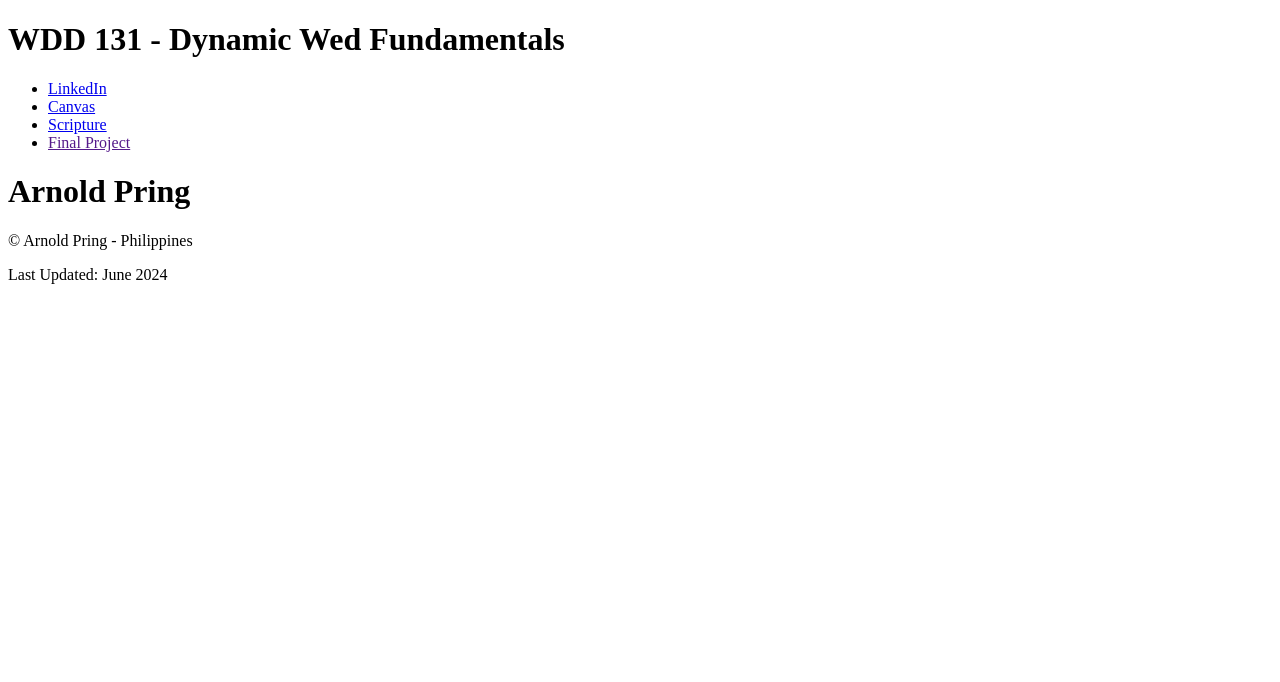
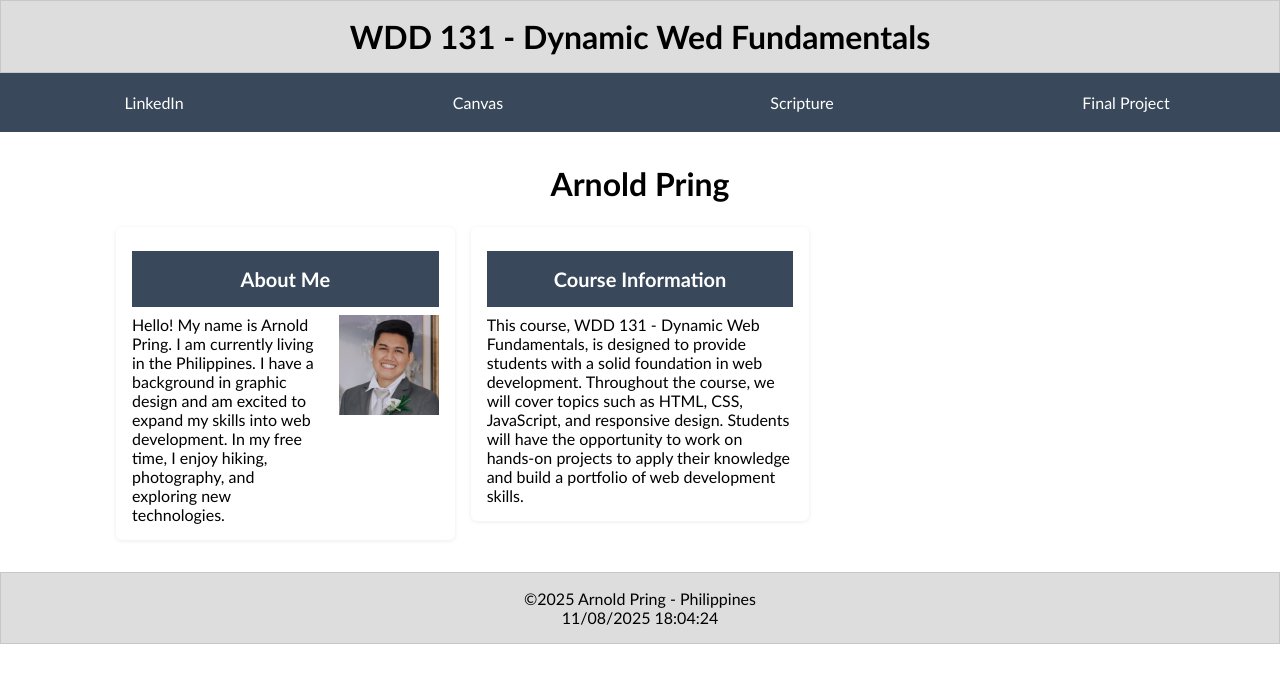
Before and after one commit to noldie03/wdd131, a plain HTML site: page index.html in a window 1280 px wide. Drawn offline with Linux system fonts and the light colour scheme.

Commit message:
finished css js

```diff
--- a/index.html
+++ b/index.html
@@ -6,6 +6,8 @@
     <meta name="viewport" content="width=device-width, initial-scale=1.0" author="Arnold Pring"
         description="WDD 131 - Dynamic Wed Fundamentals - Arnold Pring - Landing Page">
     <title>WDD 131 - Dynamic Wed Fundamentals - Arnold Pring</title>
+    <link rel="stylesheet" href="styles/base.css">
+    <script src="scripts/getdates.js" defer></script>
 </head>
 
 <body>
@@ -24,11 +26,26 @@
 
     <main>
         <h1>Arnold Pring</h1>
-        <section class="card"></section>
-        <section class="card"></section>
+        <section class="card">
+            <h2>About Me</h2>
+            <div class="about-me">
+                <p>Hello! My name is Arnold Pring. I am currently living in the Philippines. I have a background in
+                    graphic
+                    design and am excited to expand my skills into web development. In my free time, I enjoy hiking,
+                    photography, and exploring new technologies.</p>
+                <img src="images/arnold.jpg" alt="Picture of Arnold Pring" width="100" height="100">
+            </div>
+        </section>
+        <section class="card">
+            <h2>Course Information</h2>
+            <p>This course, WDD 131 - Dynamic Web Fundamentals, is designed to provide students with a solid foundation
+                in web development. Throughout the course, we will cover topics such as HTML, CSS, JavaScript, and
+                responsive design. Students will have the opportunity to work on hands-on projects to apply their
+                knowledge and build a portfolio of web development skills.</p>
+        </section>
     </main>
     <footer>
-        <p><span id="currentyear"></span>© Arnold Pring - Philippines</p>
+        <p>©<span id="currentyear"></span> Arnold Pring - Philippines</p>
         <p id="lastModified">Last Updated: June 2024</p>
     </footer>
 
--- a/scripts/getdates.js
+++ b/scripts/getdates.js
@@ -0,0 +1,5 @@
+const year = document.getElementById('currentyear');
+year.textContent = new Date().getFullYear();
+
+const modified = document.getElementById('lastModified');
+modified.textContent = document.lastModified;
--- a/styles/base.css
+++ b/styles/base.css
@@ -0,0 +1,88 @@
+* {
+    margin: 0;
+    padding: 0;
+    box-sizing: border-box;
+}
+
+body {
+    font-family: 'Trebuchet MS', 'Lucida Sans Unicode', 'Lucida Grande', 'Lucida Sans', Arial, sans-serif
+}
+
+header h1,
+footer {
+    background-color: #ddd;
+    padding: 1rem;
+    border: 1px solid rgb(0 0 0 / 10%);
+    margin: 0;
+}
+
+nav ul {
+    display: flex;
+    gap: 1rem;
+    /* space between nav items */
+    list-style: none;
+    padding: 20px 0;
+    margin: 0;
+    background: rgb(57, 72, 90);
+}
+
+nav ul li {
+    flex: 1;
+    text-align: center;
+}
+
+nav ul li a {
+    color: white;
+    text-decoration: none;
+}
+
+nav a:hover {
+    text-decoration: wavy underline;
+}
+
+#course-title span,
+footer {
+    display: block;
+    text-align: center;
+    width: 100%;
+}
+
+main {
+    max-width: 1080px;
+    margin: 2rem auto;
+    padding: 0 1rem;
+    display: grid;
+    grid-template-columns: repeat(auto-fit, minmax(280px, 1fr));
+    /* responsive columns */
+    gap: 1rem;
+    /* space between cards */
+    align-items: start;
+}
+
+/* make the main heading span the full width above the cards */
+main>h1 {
+    grid-column: 1 / -1;
+    text-align: center;
+    margin-bottom: 0.5rem;
+}
+
+.card {
+    background: #ffffff;
+    padding: 1rem;
+    border-radius: 6px;
+    box-shadow: 0 1px 4px rgba(0, 0, 0, 0.08);
+}
+
+.card h2 {
+    margin: 0.5rem 0;
+    padding: 1rem;
+    background-color: rgb(57, 72, 90);
+    font-size: 1.25rem;
+    text-align: center;
+    color: white;
+}
+
+.about-me {
+    display: flex;
+    gap: 1rem;
+}
```
Also changed, not shown: images/arnold.jpg (added).
